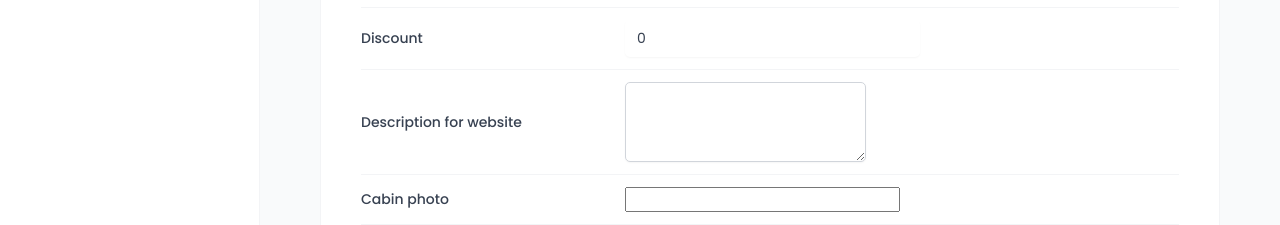
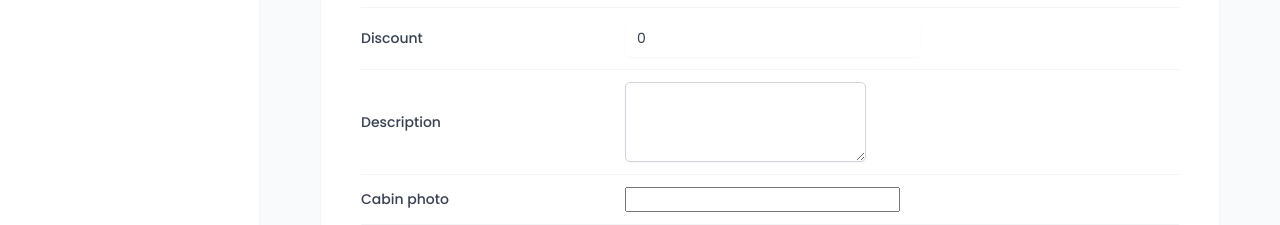
Before and after one commit to Aym2023/the-wild-oasis, a React (Vite) app: page /cabins in a window 1280 px wide. Both pictures are taken after a click on the button "Add new cabin". Shown: the part 492-717 px from the top of the page. Built offline with nearby package versions, Linux system fonts and the light colour scheme; no server answers; the database is empty; a web font is replaced by a local one.

Commit message:
modyfied

```diff
--- a/src/features/cabins/CreateCabinForm.jsx
+++ b/src/features/cabins/CreateCabinForm.jsx
@@ -10,8 +10,9 @@
 import Button from "../../ui/Button";
 import FileInput from "../../ui/FileInput";
 import Textarea from "../../ui/Textarea";
+import FormRow from "./FormRow";
 
-const FormRow = styled.div`
+const FormRow2 = styled.div`
   display: grid;
   align-items: center;
   grid-template-columns: 24rem 1fr 1.2fr;
@@ -48,7 +49,10 @@
 `;
 
 function CreateCabinForm() {
-  const {register, handleSubmit, reset, getValues} = useForm();
+  const { register, handleSubmit, reset, getValues, formState} = useForm();
+
+  const {errors} = formState;
+  console.log(errors);
 
   const queryClient = useQueryClient();
 
@@ -68,22 +72,29 @@
   }
 
   function OnError(errors) {
-    console.log(errors);
   }
 
   return (
     <Form onSubmit={handleSubmit(OnSubmit, OnError)}>
-      <FormRow>
-        <Label htmlFor="name">Cabin name</Label>
-        <Input type="text" id="name" {...register('name', {
+    <FormRow
+    label='Cabin name'
+    error={errors?.name?.message}>
+    <Input
+    type="text"
+    disabled={isCreating}
+    id="name" {...register('name', {
          required: 'This field is required',
         }
         )}/>
     </FormRow>
 
-      <FormRow>
-        <Label htmlFor="maxCapacity">Maximum capacity</Label>
-        <Input type="number" id="maxCapacity" {...register('maxCapacity', {
+    <FormRow
+    label='Maximum capacity'
+    error={errors?.maxCapacity?.message}>
+     <Input
+     type="number"
+     disabled={isCreating}
+     id="maxCapacity" {...register('maxCapacity', {
            required: 'This field is required',
           min: {
              value:1,
@@ -93,10 +104,12 @@
          )}/>
      </FormRow>
 
-      <FormRow>
-        <Label htmlFor="regularPrice">Regular price</Label>
-        <Input type="number" id="regularPrice" {...register('regularPrice', {
-          requierd: 'This field is required',
+      <FormRow label='Regular price' error={errors?.regularPrice?.message}>
+      <Input
+      type="number"
+      disabled={isCreating}
+      id="regularPrice" {...register('regularPrice', {
+          required: 'This field is required',
           min: {
             value:1,
             message: 'Capacity shold be at least 1',
@@ -105,9 +118,13 @@
       )}/>
     </FormRow>
 
-      <FormRow>
-        <Label htmlFor="discount">Discount</Label>
-        <Input type="number" id="discount" defaultValue={0} {...register('discount',
+      <FormRow
+      label='Discount'
+      error={errors?.discount?.message}>
+      <Input
+      type="number"
+      disabled={isCreating}
+      id="discount" defaultValue={0} {...register('discount',
         {
           required: 'This field is required',
           validate: (value) => value <= getValues().regularPrice || 'Discount should be less than regularPrice',
@@ -115,18 +132,28 @@
         )}/>
     </FormRow>
 
-      <FormRow>
-        <Label htmlFor="description">Description for website</Label>
-        <Textarea type="number" id="description" defaultValue=""  {...register('description',
+      <FormRow
+      label='Description'
+      error={errors?.description ?.message}>
+      <Textarea
+      type="number"
+      disabled={isCreating}
+      id="description"
+      defaultValue=""  {...register('description',
         {
           required: 'This field is required',
         }
       )}/>
     </FormRow>
 
-      <FormRow>
-        <Label htmlFor="image">Cabin photo</Label>
-        <FileInput id="image" accept="image/*" />
+
+      <FormRow
+      label='Cabin photo'
+      error={errors?.image?.message}>
+        <FileInput
+        id="image"
+        disabled={isCreating}
+        accept="image/*" />
         </FormRow>
 
        <FormRow>
--- /dev/null
+++ b/src/features/cabins/FormRow.jsx
@@ -0,0 +1,51 @@
+import styled from "styled-components";
+
+const StyledFormRow = styled.div`
+  display: grid;
+  align-items: center;
+  grid-template-columns: 24rem 1fr 1.2fr;
+  gap: 2.4rem;
+
+  padding: 1.2rem 0;
+
+  &:first-child {
+    padding-top: 0;
+  }
+
+  &:last-child {
+    padding-bottom: 0;
+  }
+
+  &:not(:last-child) {
+    border-bottom: 1px solid var(--color-grey-100);
+  }
+
+  &:has(button) {
+    display: flex;
+    justify-content: flex-end;
+    gap: 1.2rem;
+  }
+`;
+
+const Label = styled.label`
+  font-weight: 500;
+`;
+
+const Error = styled.span`
+  font-size: 1.4rem;
+  color: var(--color-red-700);
+`;
+
+
+
+function FormRow ({label, error, children}) {
+    return (
+    <StyledFormRow>
+       {label && <Label htmlFor={children.props.id}>{label}</Label>}
+        {children}
+        {error && <Error>{error}</Error>}
+    </StyledFormRow>
+    );
+}
+
+export default FormRow;
--- a/src/pages/Cabins.jsx
+++ b/src/pages/Cabins.jsx
@@ -18,7 +18,6 @@
 
      <Row>
       <CabinTable/>
-
       <Button onClick={() => setShowForm((show) => !show)}>Add new cabin</Button>
       {showForm && <CreateCabinForm/>}
     </Row>
```
Lines whose indentation alone changed are shown as unchanged.
